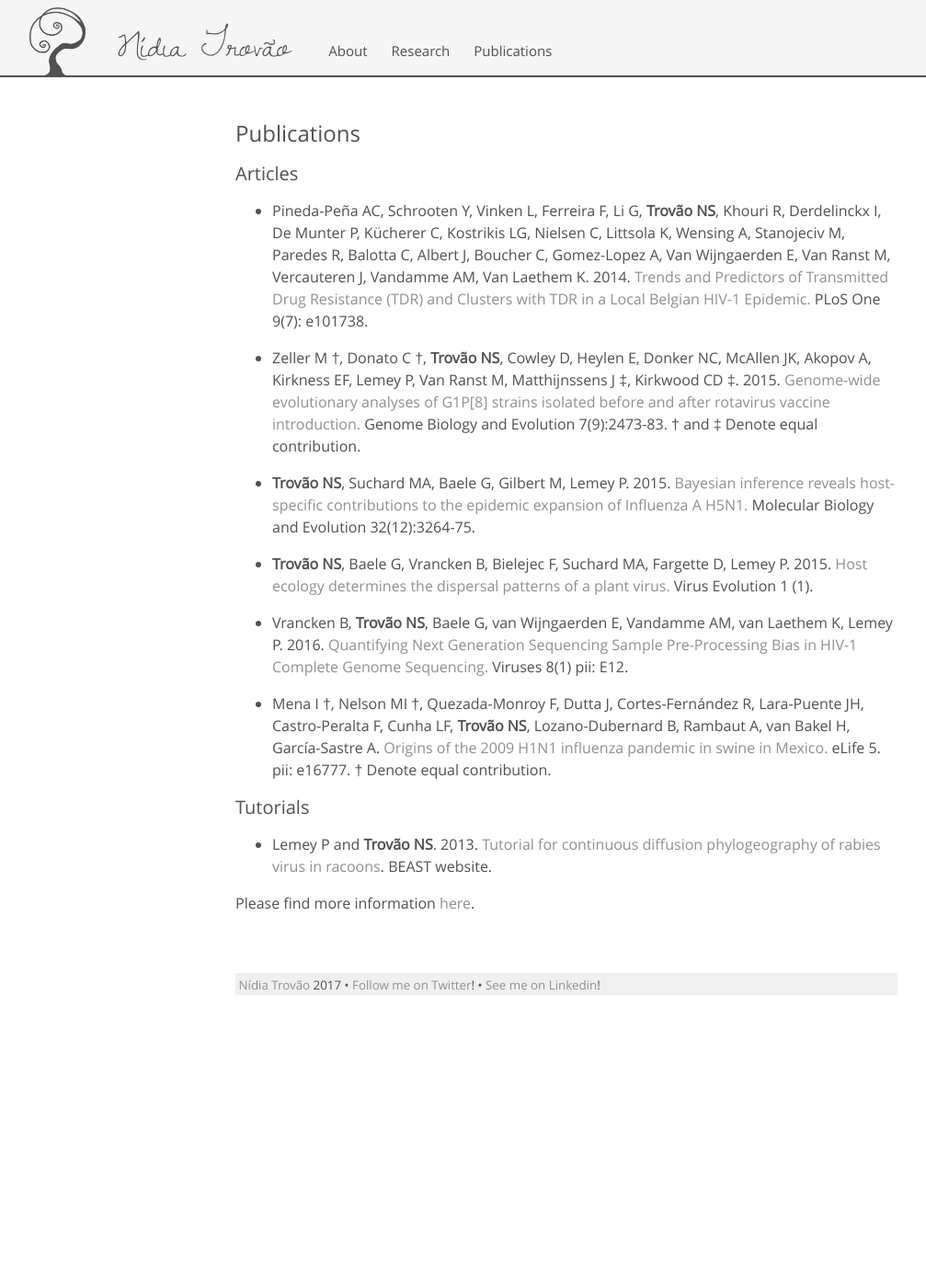
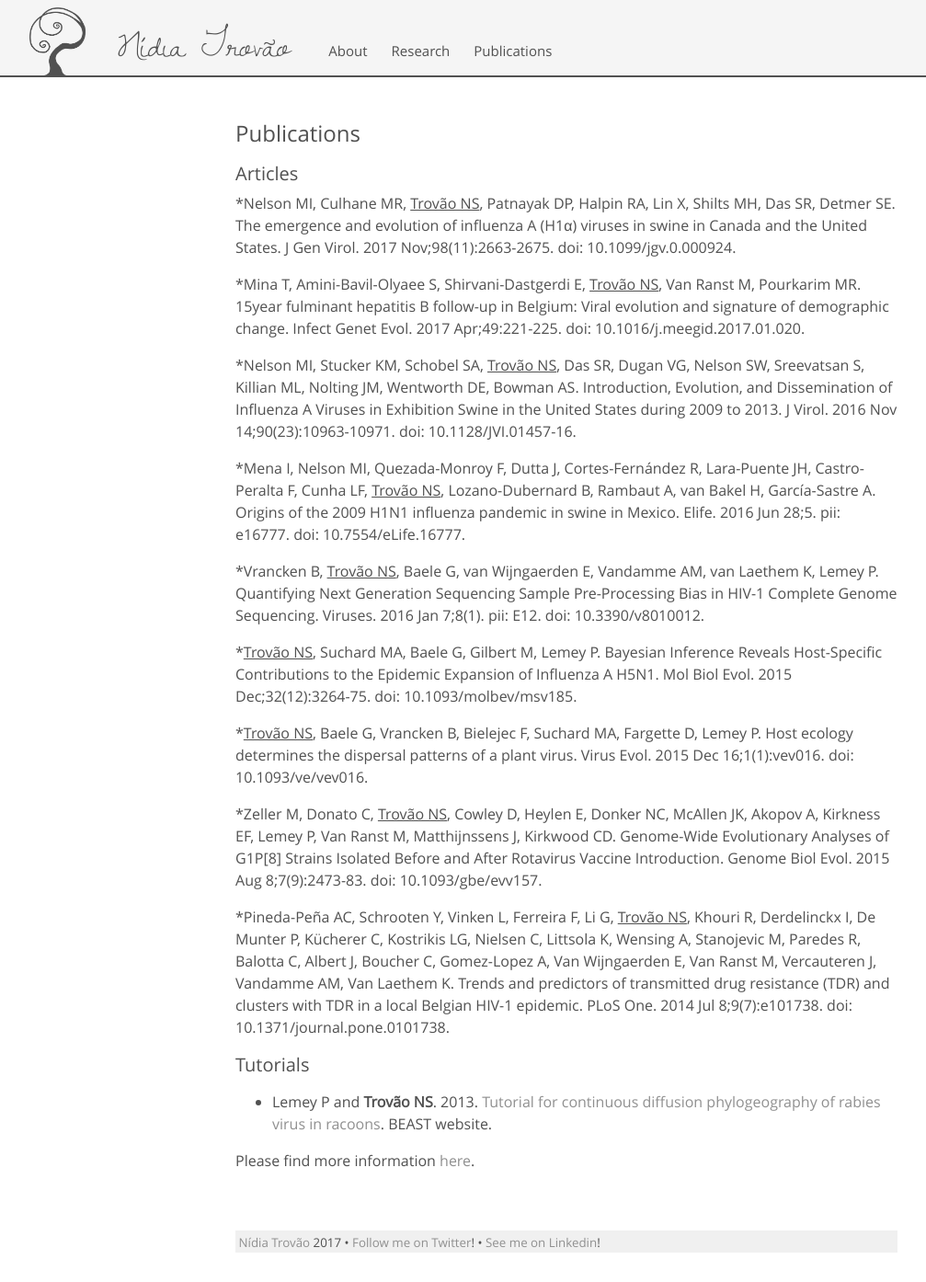
Before and after one commit to nidiatrovao/nidiatrovao.github.io, a Jekyll site: the page built from publications.md, in a window 1280 px wide. Shown: the whole page at 92% size, without its empty margins (24-1031 px from the left). Built offline with Jekyll 4.4.1, drawn with Linux system fonts in a browser that asks for light colours; before the commit the page ends 1114 px from its top, so only the background shows below that.

Commit message:
Update publications.md

```diff
--- a/publications.md
+++ b/publications.md
@@ -5,21 +5,29 @@ title: Publications
 
 ## Articles
 
-* Pineda-Peña AC, Schrooten Y, Vinken L, Ferreira F, Li G, <b>Trovão NS</b>, Khouri R, Derdelinckx I, De Munter P, Kücherer C, Kostrikis LG, Nielsen C, Littsola K, Wensing A, Stanojeciv M, Paredes R, Balotta C, Albert J, Boucher C, Gomez-Lopez A, Van Wijngaerden E, Van Ranst M, Vercauteren J, Vandamme AM, Van Laethem K. 2014. [Trends and Predictors of Transmitted Drug Resistance (TDR) and Clusters with TDR in a Local Belgian HIV-1 Epidemic.](http://journals.plos.org/plosone/article?id=10.1371/journal.pone.0101738) PLoS One 9(7): e101738.
+*Nelson MI, Culhane MR, <u>Trovão NS</u>, Patnayak DP, Halpin RA, Lin X, Shilts MH, Das SR, Detmer SE. The emergence and evolution of influenza A (H1α) viruses in swine in Canada and the United States. J Gen Virol. 2017 Nov;98(11):2663-2675. doi: 10.1099/jgv.0.000924.
 
-* Zeller M †, Donato C †, <b>Trovão NS</b>, Cowley D, Heylen E, Donker NC, McAllen JK, Akopov A, Kirkness EF, Lemey P, Van Ranst M, Matthijnssens J ‡, Kirkwood CD ‡. 2015. [Genome-wide evolutionary analyses of G1P[8] strains isolated before and after rotavirus vaccine introduction.](http://gbe.oxfordjournals.org/content/early/2015/08/08/gbe.evv157) Genome Biology and Evolution 7(9):2473-83. † and ‡ Denote equal contribution.
+*Mina T, Amini-Bavil-Olyaee S, Shirvani-Dastgerdi E, <u>Trovão NS</u>, Van Ranst M, Pourkarim MR. 15year fulminant hepatitis B follow-up in Belgium: Viral evolution  and signature of demographic change. Infect Genet Evol. 2017 Apr;49:221-225. doi: 10.1016/j.meegid.2017.01.020.
 
-* <b>Trovão NS</b>, Suchard MA, Baele G, Gilbert M, Lemey P. 2015. [Bayesian inference reveals host-specific contributions to the epidemic expansion of Influenza A H5N1.](http://mbe.oxfordjournals.org/content/early/2015/09/03/molbev.msv185.short?rss=1) Molecular Biology and Evolution 32(12):3264-75.
+*Nelson MI, Stucker KM, Schobel SA, <u>Trovão NS</u>, Das SR, Dugan VG, Nelson SW, Sreevatsan S, Killian ML, Nolting JM, Wentworth DE, Bowman AS. Introduction, Evolution, and Dissemination of Influenza A Viruses in Exhibition Swine in the United States during 2009 to 2013. J Virol. 2016 Nov 14;90(23):10963-10971. doi: 10.1128/JVI.01457-16.
 
-* <b>Trovão NS</b>, Baele G, Vrancken B, Bielejec F, Suchard MA, Fargette D,  Lemey P. 2015. [Host ecology determines the dispersal patterns of a plant virus.](http://ve.oxfordjournals.org/content/1/1/vev016) Virus Evolution 1 (1).
+*Mena I, Nelson MI, Quezada-Monroy F, Dutta J, Cortes-Fernández R, Lara-Puente  JH, Castro-Peralta F, Cunha LF, <u>Trovão NS</u>, Lozano-Dubernard B, Rambaut A, van Bakel H, García-Sastre A. Origins of the 2009 H1N1 influenza pandemic in swine in Mexico. Elife. 2016 Jun 28;5. pii: e16777. doi: 10.7554/eLife.16777.
 
-* Vrancken B, <b>Trovão NS</b>, Baele G, van Wijngaerden E, Vandamme AM, van Laethem K, Lemey P. 2016. [Quantifying Next Generation Sequencing Sample Pre-Processing Bias in HIV-1 Complete Genome Sequencing.](http://www.mdpi.com/1999-4915/8/1/12) Viruses 8(1) pii: E12.
+*Vrancken B, <u>Trovão NS</u>, Baele G, van Wijngaerden E, Vandamme AM, van Laethem K, Lemey P. Quantifying Next Generation Sequencing Sample Pre-Processing Bias in HIV-1 Complete Genome Sequencing. Viruses. 2016 Jan 7;8(1). pii: E12. doi: 10.3390/v8010012.
 
-* Mena I †, Nelson MI †, Quezada-Monroy F, Dutta J, Cortes-Fernández R, Lara-Puente JH, Castro-Peralta F, Cunha LF, <b>Trovão NS</b>, Lozano-Dubernard B, Rambaut A, van Bakel H, García-Sastre A. [Origins of the 2009 H1N1 influenza pandemic in swine in Mexico.](https://elifesciences.org/content/5/e16777) eLife 5. pii: e16777. † Denote equal contribution.
+*<u>Trovão NS</u>, Suchard MA, Baele G, Gilbert M, Lemey P. Bayesian Inference Reveals Host-Specific Contributions to the Epidemic Expansion of Influenza A H5N1. Mol Biol Evol. 2015 Dec;32(12):3264-75. doi: 10.1093/molbev/msv185.
+
+*<u>Trovão NS</u>, Baele G, Vrancken B, Bielejec F, Suchard MA, Fargette D, Lemey P. Host ecology determines the dispersal patterns of a plant virus. Virus Evol. 2015 Dec 16;1(1):vev016. doi: 10.1093/ve/vev016.
+
+*Zeller M, Donato C, <u>Trovão NS</u>, Cowley D, Heylen E, Donker NC, McAllen JK, Akopov A, Kirkness EF, Lemey P, Van Ranst M, Matthijnssens J, Kirkwood CD. Genome-Wide Evolutionary Analyses of G1P[8] Strains Isolated Before and After Rotavirus Vaccine Introduction. Genome Biol Evol. 2015 Aug 8;7(9):2473-83. doi: 10.1093/gbe/evv157.
+
+*Pineda-Peña AC, Schrooten Y, Vinken L, Ferreira F, Li G, <u>Trovão NS</u>, Khouri R,  Derdelinckx I, De Munter P, Kücherer C, Kostrikis LG, Nielsen C, Littsola K, Wensing A, Stanojevic M, Paredes R, Balotta C, Albert J, Boucher C, Gomez-Lopez A, Van Wijngaerden E, Van Ranst M, Vercauteren J, Vandamme AM, Van Laethem K. Trends and predictors of transmitted drug resistance (TDR) and clusters with TDR  in a local Belgian HIV-1 epidemic. PLoS One. 2014 Jul 8;9(7):e101738. doi: 10.1371/journal.pone.0101738.
+
 
 
 ## Tutorials
 
 * Lemey P and <b>Trovão NS</b>. 2013. [Tutorial for continuous diffusion phylogeography of rabies virus in racoons](https://code.google.com/p/beast-mcmc/downloads/detail?name=Continuous_Phylogeography_1.7.5.zip&can=2&q=). BEAST website.
 
+
 Please find more information [here](https://scholar.google.be/citations?user=Q8Si6_cAAAAJ&hl=en).
```
